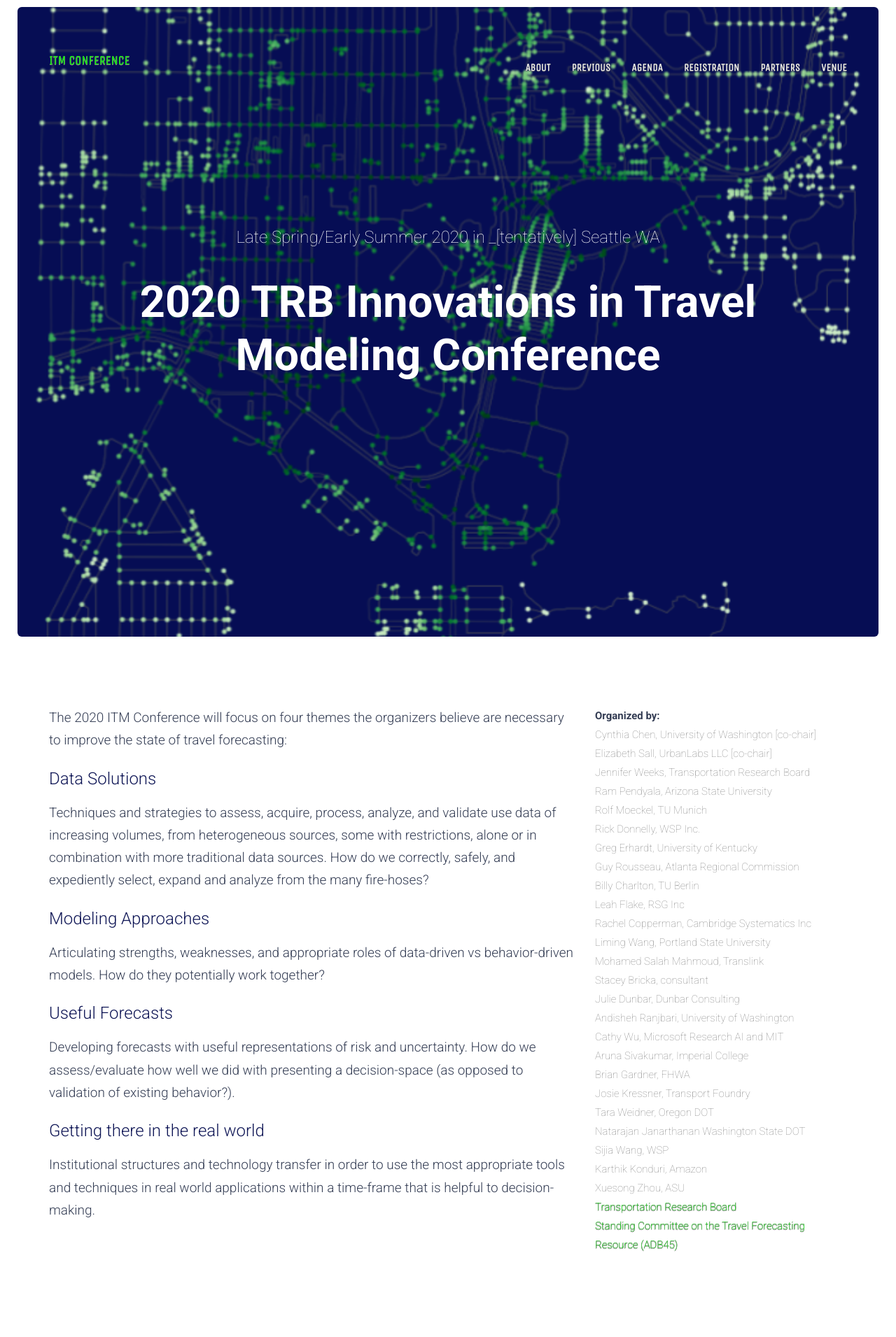
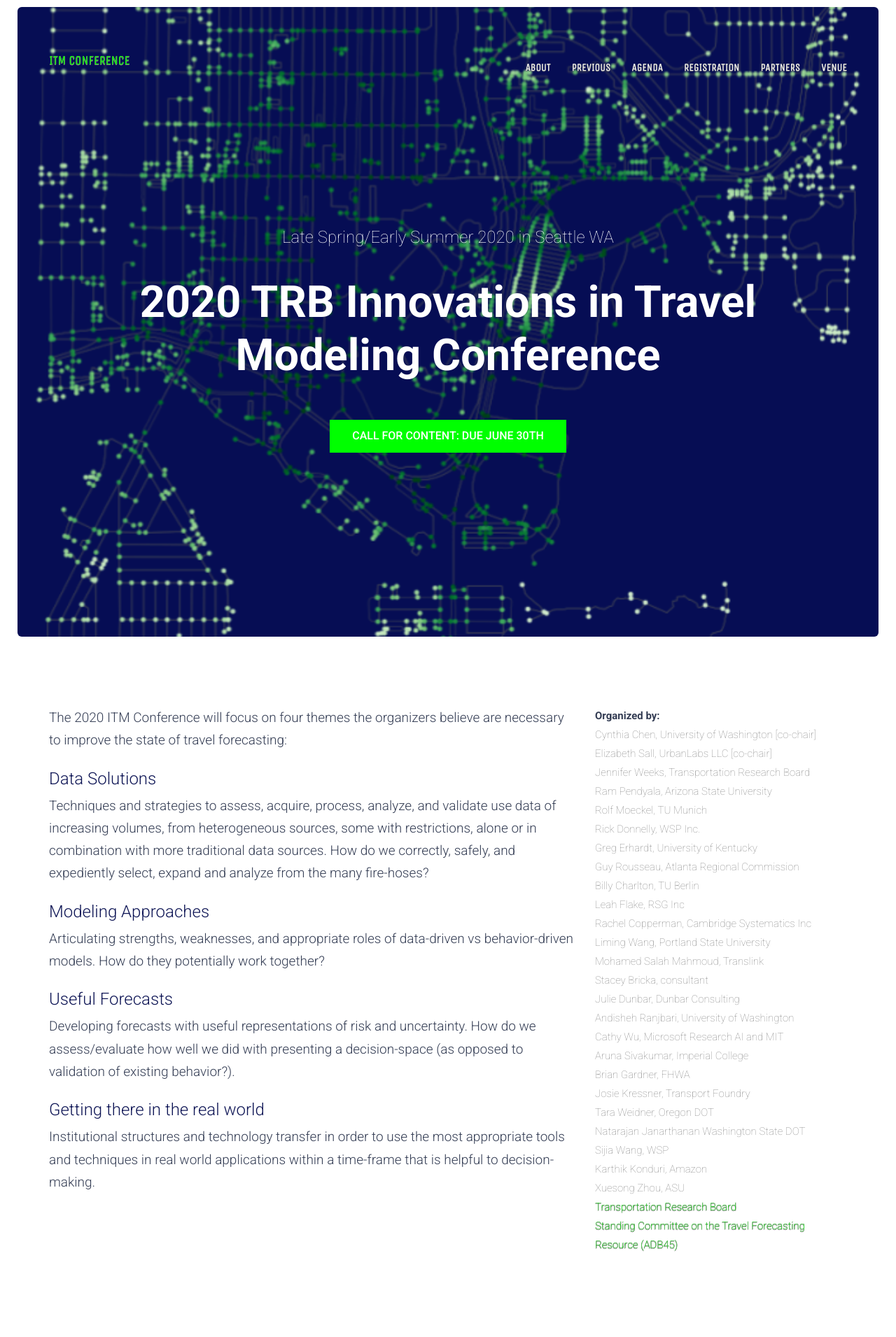
Before and after one commit to lflake/itmconference.github.io, a Jekyll site: the page built from index.html, in a window 1280 px wide. Shown: the top 1911 px of the page at 70% size. Built offline with Jekyll 4.4.1, drawn with Linux system fonts in a browser that asks for light colours.

Commit message:
addded call for content page
still need to fix some formatting

```diff
--- a/_config.yml
+++ b/_config.yml
@@ -7,7 +7,7 @@
 # Event Details
 event-title: 2020 TRB Innovations in Travel Modeling Conference
 event-date: Late Spring/Early Summer 2020
-event-location: _[tentatively] Seattle WA
+event-location: Seattle WA
 event-tagline: ''
 
 # Jekyll build settings
--- a/_includes/head.html
+++ b/_includes/head.html
@@ -30,10 +30,10 @@
     <link href="https://fonts.googleapis.com/css?family=Unica+One" rel="stylesheet">
 
     <!-- Bootstrap -->
-    <link href="css/bootstrap.min.css" rel="stylesheet">
+    <link href="{{ site.baseurl }}/css/bootstrap.min.css" rel="stylesheet">
 
     <!-- Style CSS -->
-    <link href="css/style.css" rel="stylesheet">
+    <link href="{{ site.baseurl }}/css/style.css" rel="stylesheet">
 
     <!-- HTML5 shim and Respond.js for IE8 support of HTML5 elements and media queries -->
     <!-- WARNING: Respond.js doesn't work if you view the page via file:// -->
--- a/_includes/js.html
+++ b/_includes/js.html
@@ -1,14 +1,14 @@
 <!-- jquery -->
-<script src="js/jquery-2.1.4.min.js"></script>
+<script src="{{ site.baseurl }}/js/jquery-2.1.4.min.js"></script>
 
 <!-- Bootstrap -->
-<script src="js/bootstrap.min.js"></script>
+<script src="{{ site.baseurl }}/js/bootstrap.min.js"></script>
 
 <!-- Plugin JavaScript -->
-<script src="js/jquery.easing.min.js"></script>
+<script src="{{ site.baseurl }}/js/jquery.easing.min.js"></script>
 
 <!-- Google Maps API Key - Use your own API key to enable the map feature. More information on the Google Maps API can be found at https://developers.google.com/maps/ -->
 <script src="https://maps.googleapis.com/maps/api/js"></script>
 
 <!--<script src="js/one-page-nav.js"></script>-->
-<script src="js/scripts.js"></script>
+<script src="{{ site.baseurl }}/js/scripts.js"></script>
--- a/_includes/nav.html
+++ b/_includes/nav.html
@@ -8,7 +8,7 @@
                         <span class="icon-bar"></span>
                         <span class="icon-bar"></span>
                     </button>
-                    <a class="navbar-brand page-scroll" href="#page-top">ITM CONFERENCE</a>
+                    <a class="navbar-brand page-scroll" href="{{ site.baseurl }}#page-top">ITM CONFERENCE</a>
                 </div>
 
                 <!-- Collect the nav links, forms, and other content for toggling -->
--- a/css/style.css
+++ b/css/style.css
@@ -51,7 +51,7 @@
  *------------------------------------------*/
 
 h1, h2, h3, h4, h5, h6 {
-    margin : 0 0 15px;
+    margin : 10px 0 5px;
     color  : #0e1555;
     }
 
@@ -136,6 +136,12 @@
     list-style : none;
     }
 
+.content li:before {
+  content: ">";
+  padding-right: 8px;
+  padding-left: 8px;
+  color:  #0e1555;
+}
 /*Button Style*/
 .btn {
     padding        : 10px 30px;
@@ -156,6 +162,7 @@
 .btn-primary {
     background-color : #00ff00;
     border-color     : #00ff00;
+    color:           : #0e1555;
     }
 
 .btn-primary:hover,
@@ -220,6 +227,10 @@
     top      : 40px;
     z-index  : 9;
     }
+
+.default-header {
+    background-color : #0e1555;
+}
 
 /*Logo*/
 .navbar-brand {
@@ -439,6 +450,7 @@
     font-size : 18px;
     color     : #888888;
     }
+
 
 /* ----------------------------------------------
  * About Event
--- a/index.html
+++ b/index.html
@@ -9,6 +9,7 @@
             <div class="event-date">{{ site.event-date }} in {{ site.event-location }}</div>
             <h1>{{ site.event-title }}</h1>
             <p class="lead">{{ site.event-tagline }}</p>
+            <a href="{{ site.baseurl }}/call-for-content"><button type="button" class="btn btn-primary">Call for Content: due June 30th</button></a>
         </div>
     </div>
     <!-- .Jumbotron-->
```
Also changed, not shown: _layouts/default.html (added, +35 -0 lines), call-for-content.md (added, +88 -0 lines), css/bootstrap.min.css.
